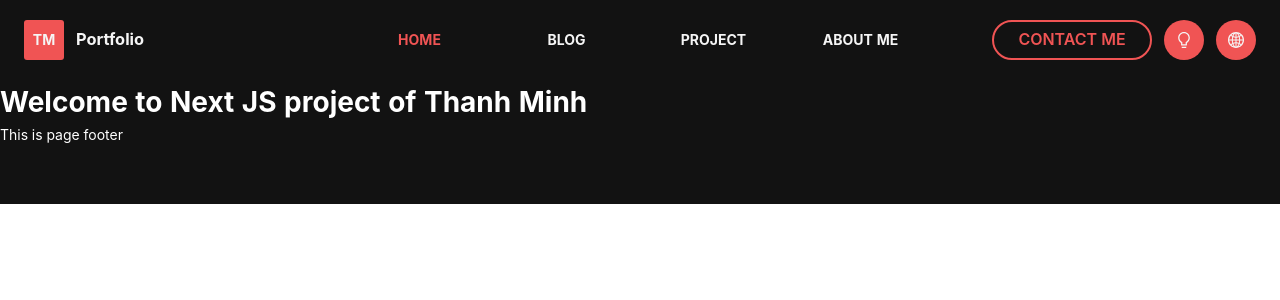
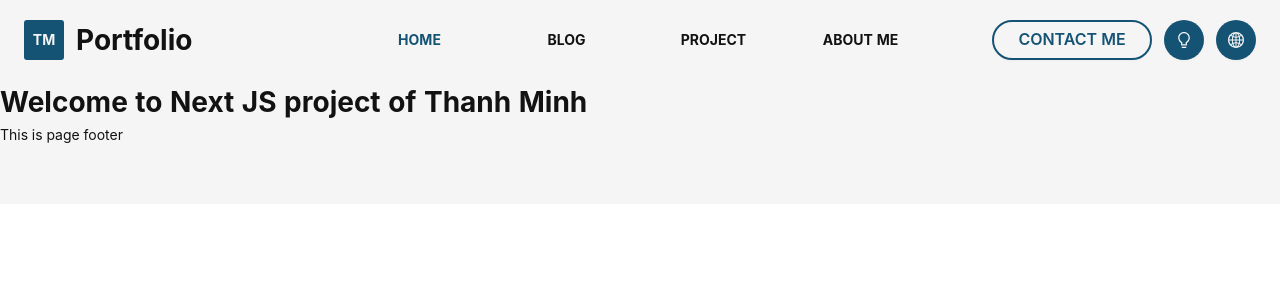
Before and after one commit to thanhminhhodac/NextJs, a Next.js app: page / in a window 1280 px wide. Shown: the top 300 px of the page. Built offline with nearby package versions, Linux system fonts and the light colour scheme.

Commit message:
using theme context

```diff
--- a/src/components/common/Header/mains/HeaderFunction/HeaderFunction.module.scss
+++ b/src/components/common/Header/mains/HeaderFunction/HeaderFunction.module.scss
@@ -3,6 +3,9 @@
 
 .wrapper {
   align-items: end;
+  $primary-color: var(--primary-theme-color);
+  $text-color: var(--primary-text-color);
+  $toggle-color: var(--primary-toggle-color);
 
   &Inner {
     height: 100%;
@@ -13,7 +16,7 @@
     justify-items: end;
 
     .contactButton {
-      @include btn.button-type-outline(v.$pink, v.$white);
+      @include btn.button-type-outline($primary-color, $toggle-color);
       @include btn.button-text-primary;
       @include btn.button-border-oval;
 
@@ -24,7 +27,7 @@
     }
 
     .contextButton {
-      @include btn.button-type-toggle(v.$pink, v.$white);
+      @include btn.button-type-toggle($primary-color, $toggle-color);
       @include btn.button-border-circle;
 
       height: 40px;
--- a/src/components/common/Header/mains/HeaderFunction/index.tsx
+++ b/src/components/common/Header/mains/HeaderFunction/index.tsx
@@ -2,17 +2,30 @@
 import React from 'react';
 import { Button } from 'antd';
 import { BulbOutlined, GlobalOutlined } from '@ant-design/icons';
+// context
+import { useTheme } from 'contexts/ThemeContext';
 // style
 import styles from './HeaderFunction.module.scss';
 
-const HeaderFunction = () => (
-  <div className={styles.wrapper}>
-    <div className={styles.wrapperInner}>
-      <Button className={styles.contactButton}> Contact me </Button>
-      <Button className={styles.contextButton} icon={<BulbOutlined />} />
-      <Button className={styles.contextButton} icon={<GlobalOutlined />} />
+const HeaderFunction = () => {
+  const { toggleTheme } = useTheme();
+  return (
+    <div className={styles.wrapper}>
+      <div className={styles.wrapperInner}>
+        <Button className={styles.contactButton}>Contact me</Button>
+        <Button
+          className={styles.contextButton}
+          onClick={toggleTheme}
+          icon={<BulbOutlined />}
+        />
+        <Button
+          className={styles.contextButton}
+          onClick={toggleTheme}
+          icon={<GlobalOutlined />}
+        />
+      </div>
     </div>
-  </div>
-);
+  );
+};
 
 export default HeaderFunction;
--- a/src/components/common/Header/mains/HeaderLogo/HeaderLogo.module.scss
+++ b/src/components/common/Header/mains/HeaderLogo/HeaderLogo.module.scss
@@ -17,13 +17,13 @@
       width: 40px;
       height: 40px;
       border-radius: 3px;
-      background-color: v.$pink;
+      font-weight: 700;
+      background-color: var(--primary-theme-color);
       color: v.$white;
-      font-weight: 700;
     }
 
     .label {
-      color: v.$white;
+      color: var(--primary-text-color);
     }
   }
 }
--- a/src/components/common/Header/mains/HeaderLogo/index.tsx
+++ b/src/components/common/Header/mains/HeaderLogo/index.tsx
@@ -9,7 +9,7 @@ const HeaderLogo = () => (
     <Link href="/" passHref>
       <a className={styles.wrapperInner}>
         <div className={styles.box}> TM </div>
-        <h3 className={styles.label}> Portfolio</h3>
+        <h1 className={styles.label}> Portfolio</h1>
       </a>
     </Link>
   </div>
--- a/src/components/common/Header/mains/HeaderNav/HeaderNav.module.scss
+++ b/src/components/common/Header/mains/HeaderNav/HeaderNav.module.scss
@@ -1,11 +1,4 @@
 @use "styles/variables.module.scss" as v;
-
-@mixin navigation {
-  align-self: center;
-  justify-self: center;
-  text-transform: uppercase;
-  font-weight: 600;
-}
 
 .wrapper {
   padding: 0 20px;
@@ -18,12 +11,14 @@
     height: 100%;
 
     .navigationItem {
-      @include navigation;
-
-      color: v.$white;
+      align-self: center;
+      justify-self: center;
+      text-transform: uppercase;
+      font-weight: 600;
+      color: var(--primary-text-color);
 
       &.active {
-        color: v.$pink;
+        color: var(--primary-theme-color);
       }
     }
   }
--- a/src/components/common/Layout/Layout.module.scss
+++ b/src/components/common/Layout/Layout.module.scss
@@ -1,8 +1,6 @@
-@use "styles/variables.module.scss" as v;
-
 .wrapper {
   display: grid;
   grid-template-rows: 80px auto 80px;
-  background-color: v.$black;
-  color: v.$primary-text;
+  background-color: var(--primary-background-color);
+  color: var(--primary-text-color);
 }
--- a/src/components/common/Layout/index.tsx
+++ b/src/components/common/Layout/index.tsx
@@ -1,17 +1,27 @@
 // lib
-import React, { FC } from 'react';
+import React, { FC, useEffect, useState } from 'react';
 // components
 import Header from 'components/common/Header';
 import Footer from 'components/common/Footer';
+// context
+import { useTheme } from 'contexts/ThemeContext';
 // styles
 import styles from './Layout.module.scss';
 
-const Layout: FC = ({ children }) => (
-  <div className={styles.wrapper}>
-    <Header />
-    {children}
-    <Footer />
-  </div>
-);
+const Layout: FC = ({ children }) => {
+  const { isDarkTheme } = useTheme();
+  const [theme, setTheme] = useState('dark');
+  useEffect(() => {
+    const newTheme = isDarkTheme ? 'dark' : 'light';
+    setTheme(newTheme);
+  }, [isDarkTheme]);
+  return (
+    <div className={styles.wrapper} data-theme={theme}>
+      <Header />
+      {children}
+      <Footer />
+    </div>
+  );
+};
 
 export default Layout;
--- a/src/pages/_app.tsx
+++ b/src/pages/_app.tsx
@@ -3,6 +3,8 @@ import type { AppProps } from 'next/app';
 // components
 import Head from 'components/common/Head';
 import Layout from 'components/common/Layout';
+// context
+import { ThemeContextProvider } from 'contexts/ThemeContext';
 // style
 import 'antd/dist/antd.css';
 import 'styles/globals.scss';
@@ -10,9 +12,11 @@ import 'styles/globals.scss';
 const MyApp = ({ Component, pageProps }: AppProps) => (
   <React.Fragment>
     <Head />
-    <Layout>
-      <Component {...pageProps} />
-    </Layout>
+    <ThemeContextProvider>
+      <Layout>
+        <Component {...pageProps} />
+      </Layout>
+    </ThemeContextProvider>
   </React.Fragment>
 );
 
--- /dev/null
+++ b/src/pages/_document.tsx
@@ -0,0 +1,30 @@
+// libs
+import Document, {
+  DocumentContext,
+  Html,
+  Main,
+  Head,
+  NextScript,
+} from 'next/document';
+
+class MyDocument extends Document {
+  static async getInitialProps(ctx: DocumentContext) {
+    const initialProps = await Document.getInitialProps(ctx);
+
+    return initialProps;
+  }
+
+  render() {
+    return (
+      <Html>
+        <Head />
+        <body>
+          <Main />
+          <NextScript />
+        </body>
+      </Html>
+    );
+  }
+}
+
+export default MyDocument;
--- a/src/styles/button.module.scss
+++ b/src/styles/button.module.scss
@@ -1,5 +1,3 @@
-@use "styles/variables.module.scss" as v;
-
 @mixin button-effect($primary, $secondary) {
   background-color: $primary;
   border: 2px solid $secondary;
@@ -13,7 +11,8 @@
 
   &:active {
     border: 2px solid $primary;
-    background: darken($primary, 0.2);
+    background: $primary;
+    opacity: 0.2;
   }
 
   &::selection {
--- a/src/styles/globals.scss
+++ b/src/styles/globals.scss
@@ -16,6 +16,22 @@ body {
     Droid Sans,
     Helvetica Neue,
     sans-serif;
+}
+
+[data-theme="dark"] {
+  --primary-theme-color: #145374;
+  --primary-text-color: #121212;
+  --primary-background-color: #f5f5f5;
+  --secondary-text-color: #121212;
+  --primary-toggle-color: #f5f5f5;
+}
+
+[data-theme="light"] {
+  --primary-theme-color: #f05454;
+  --primary-text-color: #f5f5f5;
+  --primary-background-color: #121212;
+  --secondary-text-color: #121212;
+  --primary-toggle-color: #f5f5f5;
 }
 
 a {
--- a/src/styles/variables.module.scss
+++ b/src/styles/variables.module.scss
@@ -1,5 +1,5 @@
 $primary-text: #fff;
 $pink: #f05454;
-$blue: #30475e;
+$blue: #145374;
 $black: #121212;
 $white: #f5f5f5;
```
